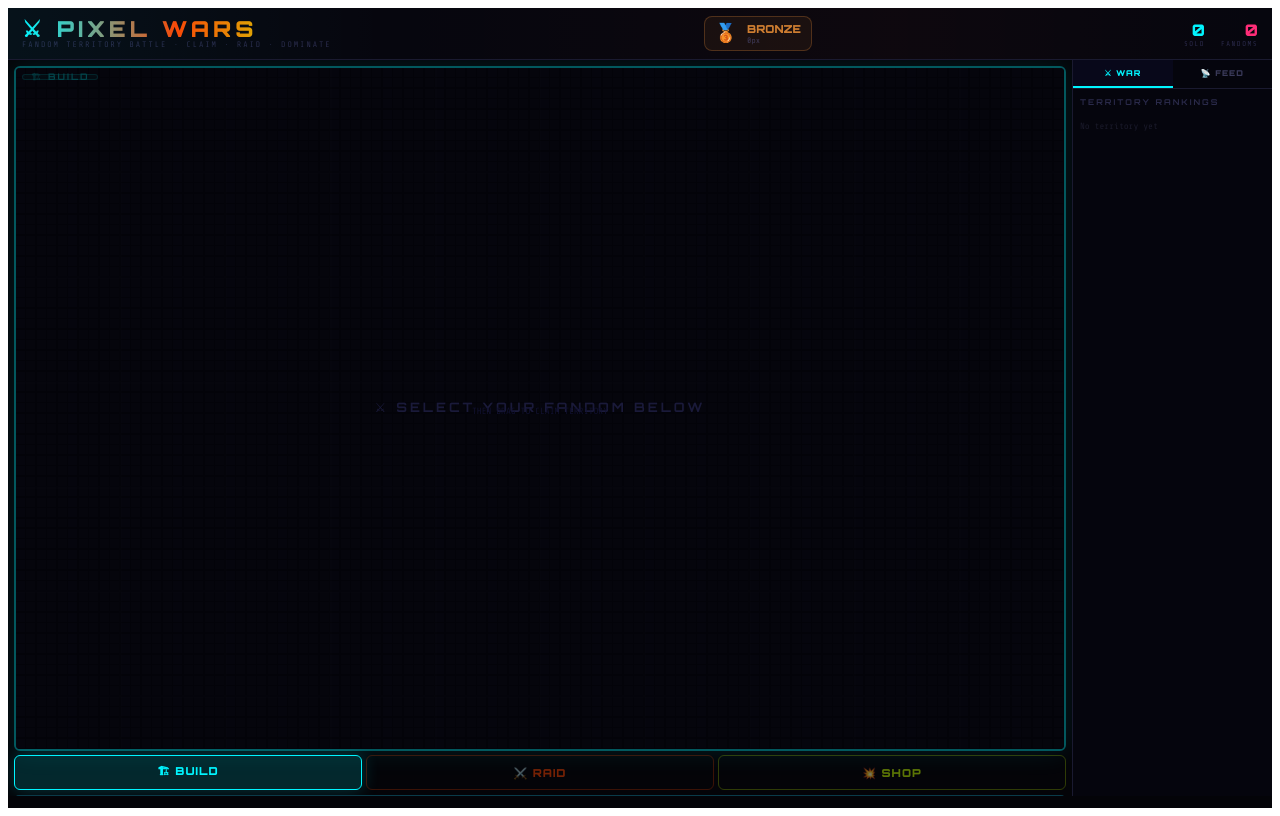
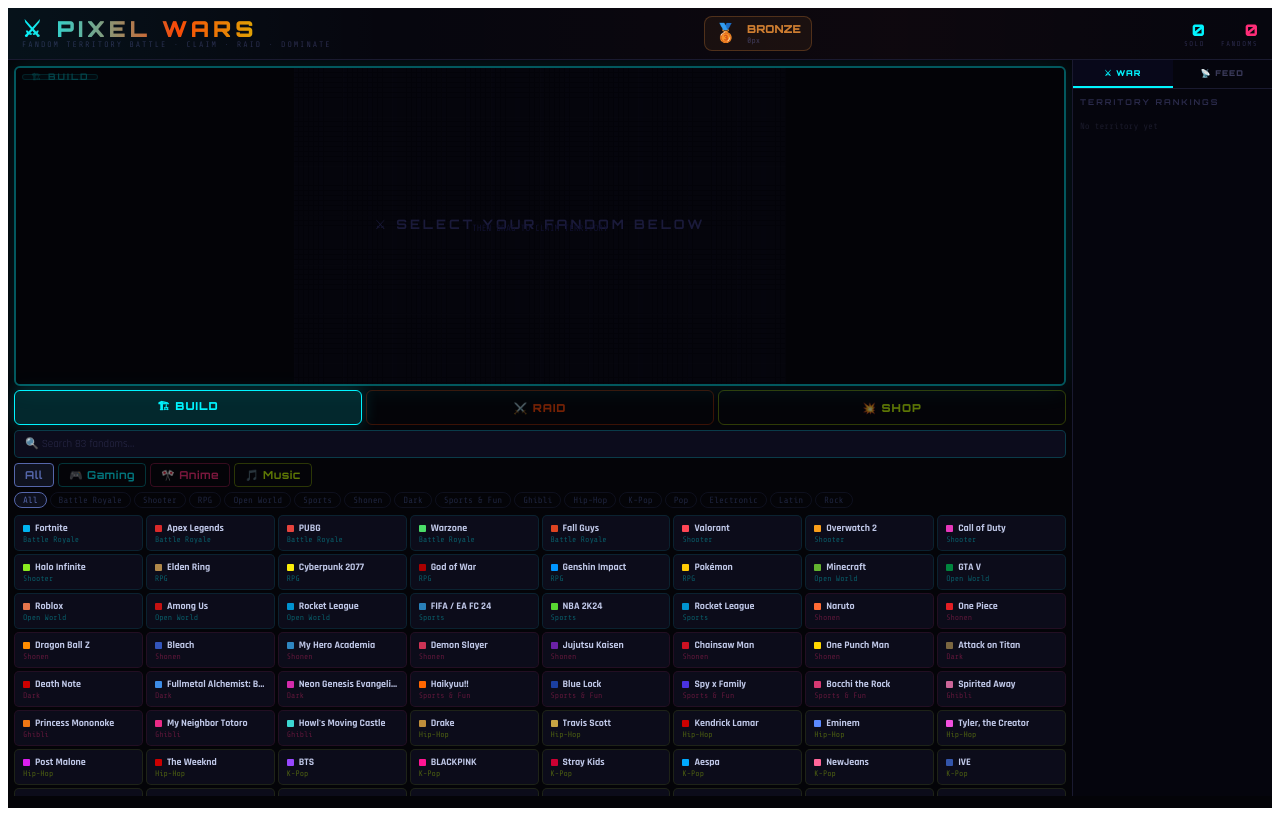
Before and after one commit to bulkersguide-debug/pixel-wars, a React (Vite) app: page / in a window 1280 px wide. Built offline with nearby package versions, Linux system fonts and the light colour scheme.

Commit message:
Update App.jsx

```diff
--- a/src/App.jsx
+++ b/src/App.jsx
@@ -309,8 +309,8 @@ export default function App(){
 
           {/* CANVAS */}
           <div style={{padding:"6px 6px 0",flexShrink:0,position:"relative"}}>
-            <div style={{border:`2px solid ${rgba(modeColor,.35)}`,borderRadius:6,overflow:"hidden",lineHeight:0,cursor:active&&mode!=="SHOP"?"crosshair":"default",position:"relative",animation:shakeCanvas?"shake .5s ease":undefined,boxShadow:`0 0 28px ${rgba(modeColor,.1)}`}}>
-              <canvas ref={cvs} width={CW} height={CH} style={{width:"100%",display:"block",imageRendering:"pixelated"}}
+            <div style={{border:`2px solid ${rgba(modeColor,.35)}`,borderRadius:6,overflow:"hidden",lineHeight:0,cursor:active&&mode!=="SHOP"?"crosshair":"default",position:"relative",animation:shakeCanvas?"shake .5s ease":undefined,boxShadow:`0 0 28px ${rgba(modeColor,.1)}`,maxHeight:"40vh"}}>
+              <canvas ref={cvs} width={CW} height={CH} style={{width:"100%",display:"block",imageRendering:"pixelated",maxHeight:"40vh",objectFit:"contain"}}
                 onMouseDown={onMD} onMouseMove={onMM} onMouseUp={onMU} onMouseLeave={onML} onDragStart={e=>e.preventDefault()}/>
               <div style={{position:"absolute",top:6,left:6,background:rgba(modeColor,.12),border:`1px solid ${rgba(modeColor,.4)}`,borderRadius:4,padding:"2px 8px",fontFamily:"'Orbitron',monospace",fontSize:9,color:modeColor,pointerEvents:"none",letterSpacing:2}}>
                 {mode==="BUILD"?"🏗 BUILD":mode==="RAID"?"⚔️ RAID":"💥 SHOP"}
```
